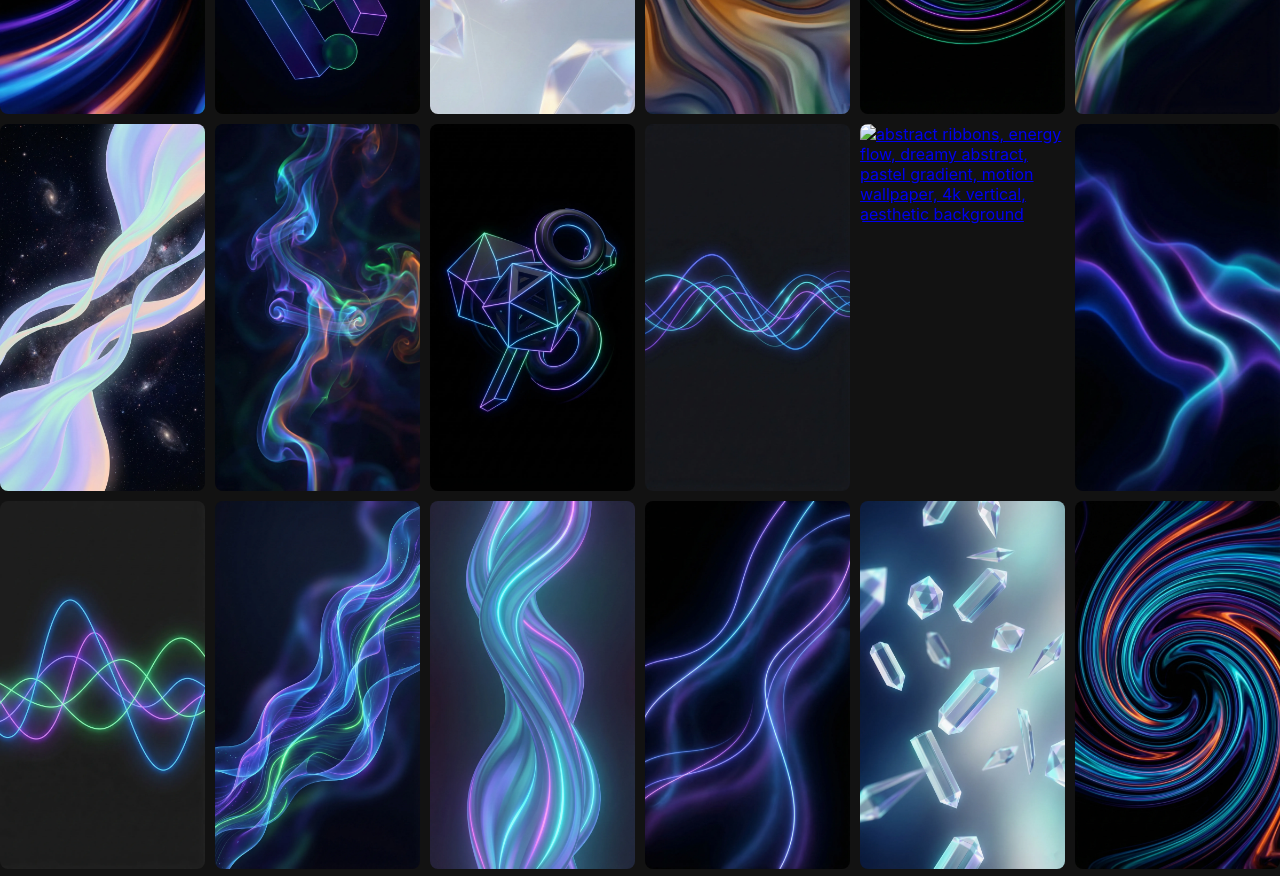
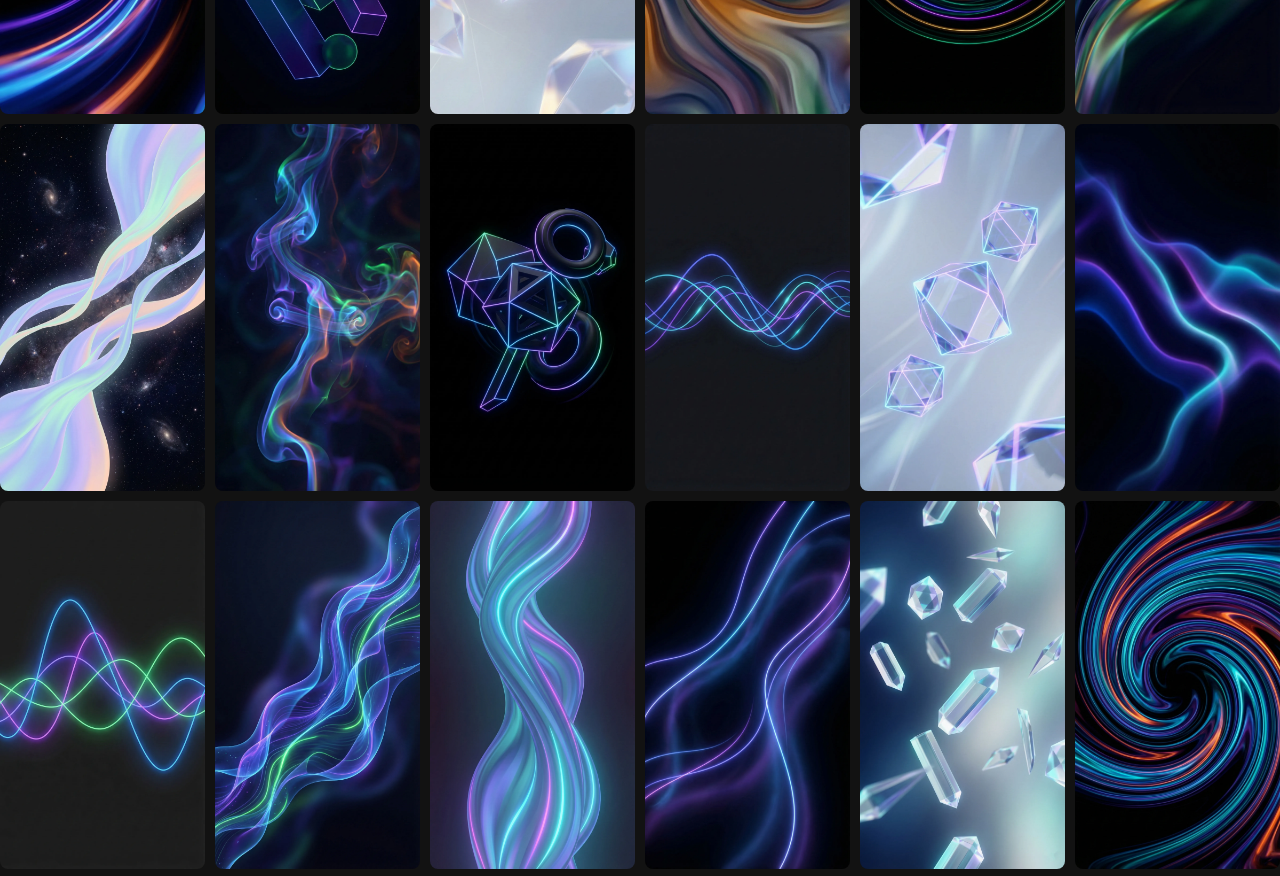
Before and after one commit to navneetkumar-1112/website, a website: page public/index.html in a window 1280 px wide. Shown: the part 920-1796 px from the top of the page. Drawn offline with Linux system fonts and the light colour scheme; files whose address does not match are found by name.

Commit message:
repaired 17

```diff
--- a/public/index.html
+++ b/public/index.html
@@ -133,9 +133,9 @@
         />
       </a>
 
-      <a href="public/images/17.png" download>
+      <a href="images/17.png" download>
         <img
-          src="public/images/17.png"
+          src="images/17.png"
           alt="abstract ribbons, energy flow, dreamy abstract, pastel gradient, motion wallpaper, 4k vertical, aesthetic background"
         />
       </a>
```
